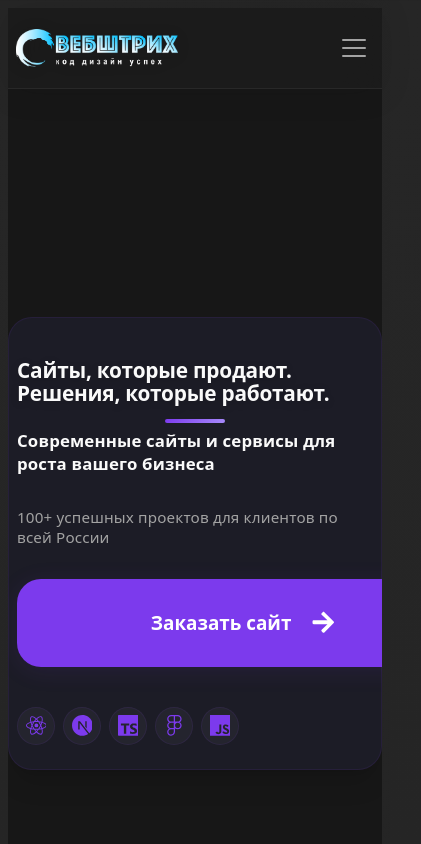
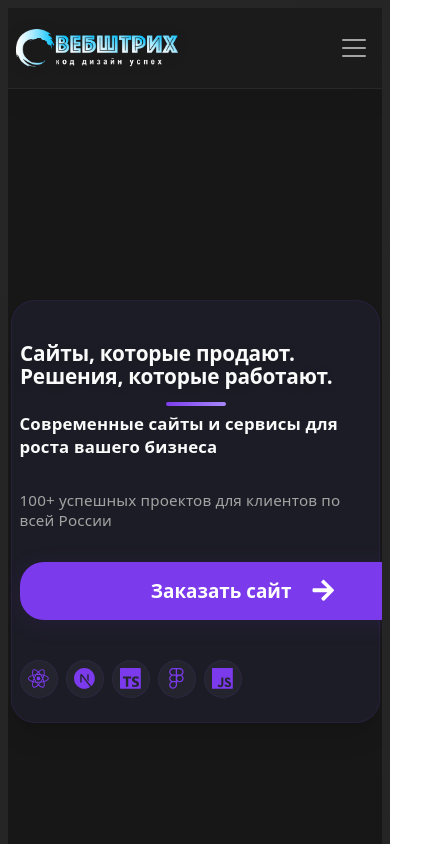
Before and after one commit to Dveyn/web_stroke, a Next.js app: page / in a window 390 px wide. Shown: the top 844 px of the page, 421 px wide, since content can reach past the window. Built offline with nearby package versions, Linux system fonts and the light colour scheme.

Commit message:
finish disign

```diff
--- a/src/app/cookies-policy/page.js
+++ b/src/app/cookies-policy/page.js
@@ -6,7 +6,7 @@ export default function CookiesPolicy() {
         <p><b>1. Термины и определения</b></p>
         <ul>
           <li><b>Cookies</b> — небольшие текстовые файлы, сохраняемые на устройстве Пользователя при посещении Сайта.</li>
-          <li><b>Сайт</b> — интернет-ресурс digital-агентства, расположенный по адресу: [ваш домен].</li>
+          <li><b>Сайт</b> — интернет-ресурс digital-агентства, расположенный по адресу: webstroke.ru.</li>
           <li><b>Пользователь</b> — физическое или юридическое лицо, использующее Сайт и/или его сервисы.</li>
         </ul>
         <p><b>2. Общие положения</b></p>
--- a/src/styles/IntroSection.module.css
+++ b/src/styles/IntroSection.module.css
@@ -24,11 +24,9 @@
   left: 0;
   right: 0;
   bottom: 0;
-  background: radial-gradient(
-    circle at center,
-    rgba(99, 102, 241, 0.15) 0%,
-    rgba(23, 23, 23, 0.95) 70%
-  );
+  background: radial-gradient(circle at center,
+      rgba(99, 102, 241, 0.15) 0%,
+      rgba(23, 23, 23, 0.95) 70%);
   animation: pulse 8s ease-in-out infinite;
 }
 
@@ -93,7 +91,7 @@
   display: flex;
   flex-direction: column;
   gap: var(--space-8);
-  animation: fadeInUp 1.2s cubic-bezier(.23,1.01,.32,1) 0.1s both;
+  animation: fadeInUp 1.2s cubic-bezier(.23, 1.01, .32, 1) 0.1s both;
 }
 
 .heroSVG {
@@ -117,7 +115,7 @@
   background: none;
   -webkit-background-clip: unset;
   -webkit-text-fill-color: unset;
-  text-shadow: 0 2px 8px rgba(0,0,0,0.18);
+  text-shadow: 0 2px 8px rgba(0, 0, 0, 0.18);
 }
 
 .title::after {
@@ -165,7 +163,7 @@
   font-size: 1.18rem;
   text-decoration: none;
   border: none;
-  box-shadow: 0 4px 24px 0 rgba(124,58,237,0.10);
+  box-shadow: 0 4px 24px 0 rgba(124, 58, 237, 0.10);
   cursor: pointer;
   transition: background var(--transition-normal), box-shadow var(--transition-normal), transform var(--transition-normal);
   position: relative;
@@ -191,7 +189,7 @@
   background: var(--primary-light);
   color: #fff;
   transform: translateY(-2px) scale(1.045);
-  box-shadow: 0 8px 32px 0 rgba(124,58,237,0.16);
+  box-shadow: 0 8px 32px 0 rgba(124, 58, 237, 0.16);
 }
 
 .secondaryButton {
@@ -305,13 +303,13 @@
   align-items: center;
   justify-content: flex-start;
   flex-wrap: wrap;
-  animation: fadeInUp 1.2s cubic-bezier(.23,1.01,.32,1) 0.3s both;
+  animation: fadeInUp 1.2s cubic-bezier(.23, 1.01, .32, 1) 0.3s both;
 }
 
 .techIcon {
   width: 44px;
   height: 44px;
-  background: rgba(255,255,255,0.04);
+  background: rgba(255, 255, 255, 0.04);
   border-radius: 50%;
   display: flex;
   align-items: center;
@@ -319,48 +317,74 @@
   font-size: 2rem;
   color: var(--primary);
   box-shadow: none;
-  border: 1.5px solid rgba(124,58,237,0.10);
+  border: 1.5px solid rgba(124, 58, 237, 0.10);
   transition: transform 0.2s, box-shadow 0.2s, background 0.2s;
   margin-bottom: 0;
 }
 
 .techIcon:hover {
   transform: scale(1.08);
-  background: rgba(124,58,237,0.08);
+  background: rgba(124, 58, 237, 0.08);
   color: var(--primary-dark);
 }
 
 /* Адаптивность */
 @media (max-width: 900px) {
-  .heroGlow { width: 400px; height: 400px; }
-  .heroCard { padding: var(--space-10) var(--space-4); max-width: 98vw; }
+  .heroGlow {
+    width: 400px;
+    height: 400px;
+  }
+
+  .heroCard {
+    padding: var(--space-10) var(--space-4);
+    max-width: 98vw;
+  }
+
   .title {
     font-size: 2rem;
   }
 }
 
 @media (max-width: 600px) {
-  .heroGlow { width: 220px; height: 220px; }
-  .heroCard { padding: var(--space-6) var(--space-2); gap: var(--space-4); }
+  .heroGlow {
+    width: 220px;
+    height: 220px;
+  }
+
+  .heroCard {
+    width: 90dvw;
+    padding: var(--space-6) var(--space-2);
+    gap: var(--space-4);
+  }
+
   .title {
     font-size: 1.3rem;
     margin-bottom: var(--space-2);
   }
+
   .buttons {
     flex-direction: column;
     gap: var(--space-2);
   }
+
   .techIcons {
     gap: var(--space-2);
     margin-top: var(--space-2);
   }
+
   .techIcon {
     width: 36px;
     height: 36px;
     font-size: 1.3rem;
   }
-  .subtitle { font-size: 1.05rem; }
-  .socialProof { font-size: 0.95rem; }
+
+  .subtitle {
+    font-size: 1.05rem;
+  }
+
+  .socialProof {
+    font-size: 0.95rem;
+  }
 }
 
 @media (max-width: 1024px) {
@@ -402,6 +426,13 @@
     flex-direction: column;
   }
 
+  .primaryButton {
+    min-height: unset;
+    min-width: unset;
+    width: 70%;
+    position: relative;
+  }
+
   .primaryButton,
   .secondaryButton {
     width: 100%;
@@ -410,9 +441,12 @@
 }
 
 @keyframes float {
-  0%, 100% {
+
+  0%,
+  100% {
     transform: translateY(0);
   }
+
   50% {
     transform: translateY(-20px);
   }
@@ -422,9 +456,11 @@
   0% {
     background-position: 0% 50%;
   }
+
   50% {
     background-position: 100% 50%;
   }
+
   100% {
     background-position: 0% 50%;
   }
@@ -435,6 +471,7 @@
     opacity: 0;
     transform: translateY(20px);
   }
+
   to {
     opacity: 1;
     transform: translateY(0);
@@ -442,42 +479,56 @@
 }
 
 @keyframes pulse {
-  0%, 100% {
+
+  0%,
+  100% {
     opacity: 1;
   }
+
   50% {
     opacity: 0.8;
   }
 }
 
 @keyframes noise {
-  0%, 100% {
+
+  0%,
+  100% {
     transform: translate(0, 0);
   }
+
   10% {
     transform: translate(-5%, -5%);
   }
+
   20% {
     transform: translate(-10%, 5%);
   }
+
   30% {
     transform: translate(5%, -10%);
   }
+
   40% {
     transform: translate(-5%, 15%);
   }
+
   50% {
     transform: translate(-10%, 5%);
   }
+
   60% {
     transform: translate(15%, 0);
   }
+
   70% {
     transform: translate(0, 10%);
   }
+
   80% {
     transform: translate(3%, 15%);
   }
+
   90% {
     transform: translate(-10%, 10%);
   }
--- a/src/styles/globals.css
+++ b/src/styles/globals.css
@@ -24,6 +24,7 @@
 /* Base Styles */
 html {
   scroll-behavior: smooth;
+  overflow-x: hidden;
 }
 
 body {
@@ -428,6 +429,7 @@ p {
   padding-left: var(--space-6);
   padding-right: var(--space-6);
   width: 100%;
+  box-sizing: border-box;
 }
 
 #about .about-grid {
@@ -666,7 +668,6 @@ p {
 
 @media (max-width: 600px) {
   .cta-button {
-    width: 100%;
     min-width: unset;
     font-size: 1.05rem;
     padding: var(--space-4) var(--space-2);
@@ -947,6 +948,7 @@ textarea {
     font-size: 1.6rem;
   }
   .cta-button {
+    min-width: unset;
     font-size: 16px;
     padding: 10px 18px;
   }
@@ -1754,6 +1756,7 @@ textarea {
   padding-left: var(--space-6);
   padding-right: var(--space-6);
   width: 100%;
+  box-sizing: border-box;
 }
 
 .service-title {
@@ -1859,7 +1862,7 @@ textarea {
   }
   .service-grid {
     grid-template-columns: 1fr;
-    gap: 0;
+    gap: var(--space-3);
     padding: 8px;
   }
   .service-card {
@@ -1874,6 +1877,7 @@ textarea {
     margin-bottom: 0;
   }
   .service-card .cta-button {
+    min-width: unset;
     border-radius: 6px;
   }
 }
@@ -2088,6 +2092,7 @@ textarea {
   display: flex;
   gap: 1em;
   margin-top: auto;
+  flex-wrap: wrap;
 }
 
 .portfolio-link-btn {
@@ -2143,9 +2148,11 @@ textarea {
   box-shadow: 0 6px 20px var(--shadow-glow);
   transform: scale(1.05);
 }
-
+section {
+  box-sizing: border-box;
+}
 @media (max-width: 900px) {
-  .portfolio-container { padding-left: 1.2rem; padding-right: 1.2rem; }
+  .portfolio-container { padding-left: 0.5rem; padding-right: 0.5rem; }
   .portfolio-grid { gap: 1.5rem; }
 }
 
@@ -2173,6 +2180,7 @@ textarea {
   padding-left: var(--space-6);
   padding-right: var(--space-6);
   width: 100%;
+  box-sizing: border-box;
 }
 
 .contact-title {
@@ -2326,6 +2334,11 @@ textarea {
 @media (max-width: 900px) {
   .contact-container { padding-left: 1.2rem; padding-right: 1.2rem; }
   .contact-grid { gap: 1.5rem; }
+
+  #service {
+    padding-left: var(--space-2);
+    padding-right: var(--space-2);
+  }
 }
 @media (max-width: 700px) {
   .contact-grid { grid-template-columns: 1fr; gap: 1.2rem; }
```
